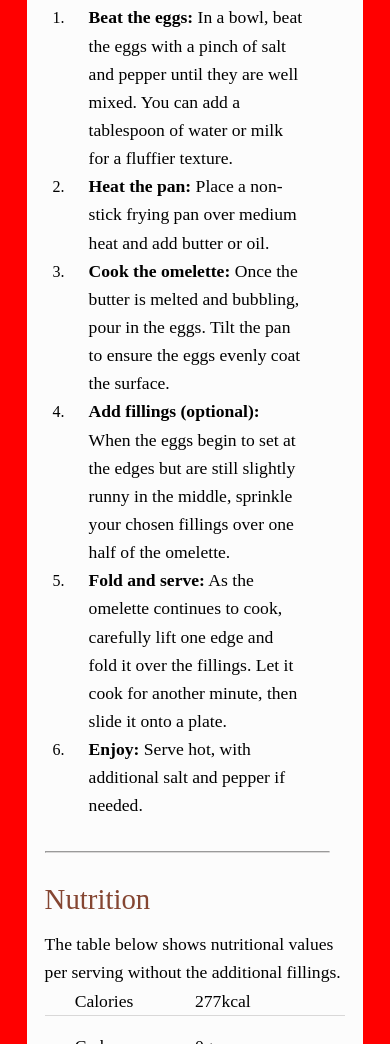
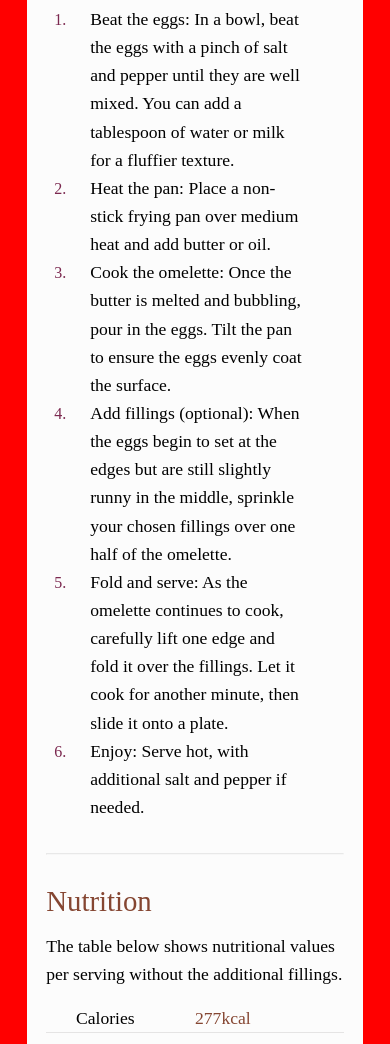
Before and after one commit to apradaglez/recipe-page-main, a plain HTML site: page index.html in a window 390 px wide. Shown: the part 956-2000 px from the top of the page. Drawn offline with Linux system fonts and the light colour scheme; files whose address does not match are found by name.

Commit message:
finally ended mobile view

```diff
--- a/assets/css/styles.css
+++ b/assets/css/styles.css
@@ -1,7 +1,7 @@
 :root {
   --clr-white: hsl(0, 0%, 99%);
   --clr-black: hsl(0, 0%, 0%);
-  --clr-grey: rgba(170, 168, 168, 0.437);
+  --clr-grey: rgba(170, 168, 168, 0.283);
   --clr-stone100: hsl(30, 18%, 87%);
   --clr-stone600: hsl(30, 10%, 34%);
   --clr-stone000: hsl(24, 5%, 18%);
@@ -48,7 +48,7 @@
 }
 
 .container {
-  padding: 1.1rem;
+  padding: 1.2rem;
 }
 
 .image-recipe__img {
@@ -111,7 +111,8 @@ p,
 
 .unorder-list__li::marker,
 .unorder-list,
-.order-list {
+.order-list,
+.instructions-item__li::marker {
   color: var(--clr-rose800);
 }
 
@@ -137,8 +138,9 @@ p,
 }
 
 hr {
-    border-bottom: 1px solid var(--clr-grey);
-    width: 95%;
+    border-bottom: .5px solid var(--clr-grey);
+    opacity: .2;
+    /* width: 90%; */
 }
 
 .ingredients-container,
@@ -161,13 +163,14 @@ hr {
 
 
 .instructions-item__li span {
-    font-weight: var(--fw-700);
+    font-weight: var(--fw-400);
     color: var(--clr-black);
 }
 
 .nutrition-table {
   display: grid;
   gap: 1rem;
+  margin-top: 1rem;
 }
 
 .nutrition-table-row {
@@ -176,9 +179,18 @@ hr {
   border-bottom: .1rem solid var(--clr-grey);
 }
 
+.nutrition-table-row:last-child {
+  border-bottom: none;
+}
+
 .col-description,
 .col-quantity {
   width: 40%;
+}
+
+.col-quantity {
+  color: var(--clr-brown800);
+  font-weight: var(--fw-700);
 }
 /*
 .attribution {
```
